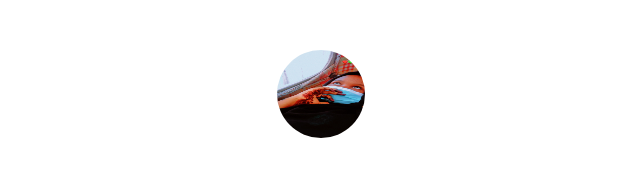
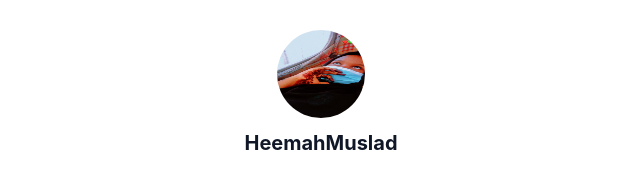
Before and after one commit to HeemahMuslad/FRONTEND-STAGE-1-TASK, a plain HTML site: page index.html in a window 1280 px wide. Shown: the whole page, without its empty margins (319-959 px from the left). Drawn offline with Linux system fonts and the light colour scheme.

Commit message:
twitter_username

```diff
--- a/index.html
+++ b/index.html
@@ -11,6 +11,7 @@
    <section>
     <div class="profilepic">
     <img src="./images/Snapchat-1629863587.jpg" alt="" id="profile_img">
+    <h1 id="twitter">HeemahMuslad</h1>
     </div>
    </section>
 
--- a/style.css
+++ b/style.css
@@ -7,9 +7,19 @@
   height: 88px;
   width: 88px;
   border-radius: 275px;
-  margin: 50px auto;
+  margin: 30px auto 10px auto;
   display: flex;
   align-items: center;
   justify-content: center;
   flex-wrap: wrap;
 }
+
+#twitter {
+  font-family: "Inter";
+  font-style: normal;
+  font-weight: 700;
+  font-size: 20px;
+  line-height: 30px;
+  text-align: center;
+  color: #101828;
+}
```
